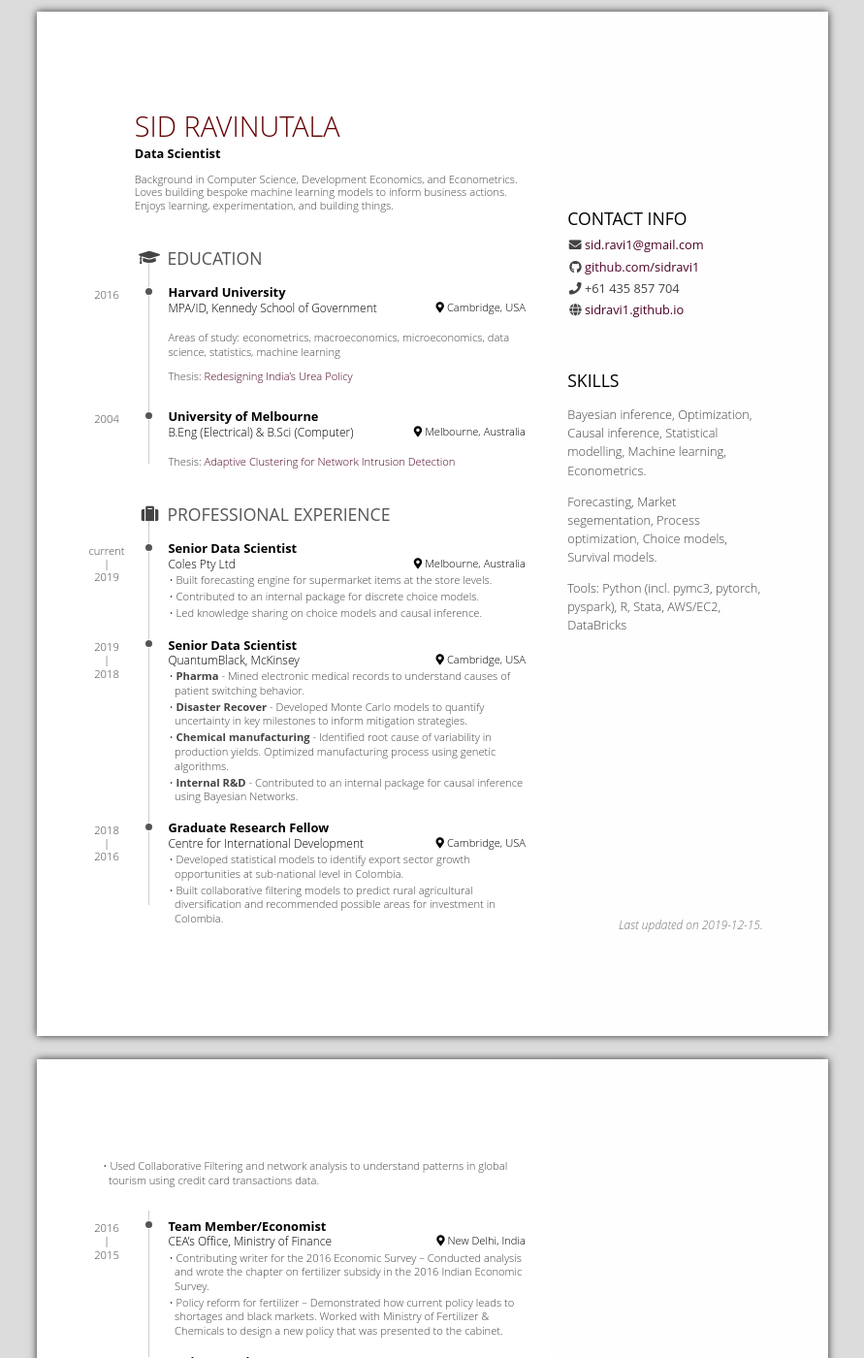
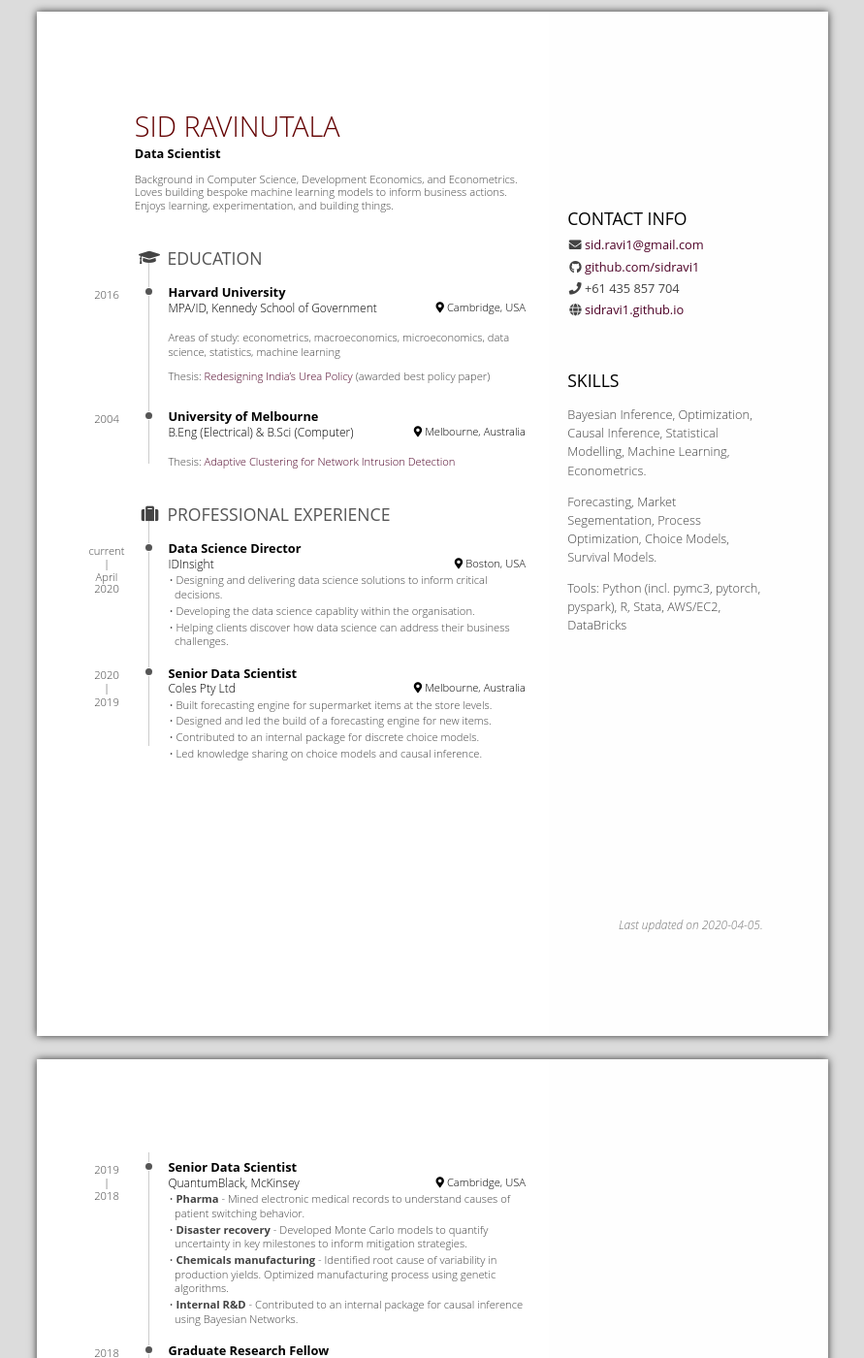
Before and after one commit to sidravi1/sidravi1.github.io, a Jekyll site: the page resume.html, which Jekyll copies as it is, in a window 1280 px wide and 1400 px high. Shown: the whole window at 97% size, without its empty margins (194-1085 px from the left). Built offline with Jekyll 4.4.1, drawn with Linux system fonts in a browser that asks for light colours; some of the changed text lies outside the part shown.

```diff
--- a/resume.html
+++ b/resume.html
@@ -7,16 +7,16 @@
     <meta name="viewport" content="width=device-width, initial-scale=1">
 
     <meta name="author" content="Sid Ravinutala" />
-    <meta name="date" content="2019-12-15" />
+    <meta name="date" content="2020-04-05" />
     <title>Sid Ravinutala’s resume</title>
 
 
         <link href="resume_sid_files/font-awesome-5.1.0/css/all.css" rel="stylesheet" />
-    <link href="resume_sid_files/font-awesome-5.1.0/css/v4-shims.css" rel="stylesheet" />
-    <link href="resume_sid_files/paged-0.6.3/css/resume.css" rel="stylesheet" />
-    <script src="resume_sid_files/paged-0.6.3/js/config.js"></script>
-    <script src="resume_sid_files/paged-0.6.3/js/paged.js"></script>
-    <script src="resume_sid_files/paged-0.6.3/js/hooks.js"></script>
+        <link href="resume_sid_files/font-awesome-5.1.0/css/v4-shims.css" rel="stylesheet" />
+        <link href="resume_sid_files/paged-0.6.3/css/resume.css" rel="stylesheet" />
+        <script src="resume_sid_files/paged-0.6.3/js/config.js"></script>
+        <script src="resume_sid_files/paged-0.6.3/js/paged.js"></script>
+        <script src="resume_sid_files/paged-0.6.3/js/hooks.js"></script>
 
 
   </head>
@@ -36,14 +36,14 @@
 <div id="skills" class="section level2">
 <h2>Skills</h2>
 <ul>
-<li><p>Bayesian inference, Optimization, Causal inference, Statistical modelling, Machine learning, Econometrics.</p></li>
-<li><p>Forecasting, Market segementation, Process optimization, Choice models, Survival models.</p></li>
-<li><p>Tools: Python (incl. pymc3, pytorch, pyspark), R, Stata, AWS/EC2, DataBricks</p></li>
+<li><p>Bayesian Inference, Optimization, Causal Inference, Statistical Modelling, Machine Learning, Econometrics.</p></li>
+<li><p>Forecasting, Market Segementation, Process Optimization, Choice Models, Survival Models.</p></li>
+<li><p>Tools: Python (incl. pymc3, pytorch, pyspark), R, Stata, AWS/EC2, DataBricks</p></li>
 </ul>
 </div>
 <div id="disclaimer" class="section level2">
 <h2>Disclaimer</h2>
-<p>Last updated on 2019-12-15.</p>
+<p>Last updated on 2020-04-05.</p>
 </div>
 </div>
 <div id="main" class="section level1">
@@ -56,14 +56,14 @@
 </div>
 </div>
 <div id="education" class="section level2" data-icon="graduation-cap" data-concise="true">
-<h2>Education</h2>
+<h2 data-icon="graduation-cap" data-concise="true">Education</h2>
 <div id="harvard-university" class="section level3">
 <h3>Harvard University</h3>
 <p>MPA/ID, Kennedy School of Government</p>
 <p>Cambridge, USA</p>
 <p>2016</p>
 <p>Areas of study: econometrics, macroeconomics, microeconomics, data science, statistics, machine learning</p>
-<p>Thesis: <a href="https://www.hks.harvard.edu/sites/default/files/degree%20programs/MPAID/files/Redesigning%20India&#39;s%20Urea%20Policy_SYPA_Sid%20Ravinutala_2016.pdf">Redesigning India’s Urea Policy</a></p>
+<p>Thesis: <a href="https://www.hks.harvard.edu/sites/default/files/degree%20programs/MPAID/files/Redesigning%20India&#39;s%20Urea%20Policy_SYPA_Sid%20Ravinutala_2016.pdf">Redesigning India’s Urea Policy</a> (awarded best policy paper)</p>
 </div>
 <div id="university-of-melbourne" class="section level3">
 <h3>University of Melbourne</h3>
@@ -74,14 +74,26 @@
 </div>
 </div>
 <div id="professional-experience" class="section level2" data-icon="suitcase">
-<h2>Professional Experience</h2>
+<h2 data-icon="suitcase">Professional Experience</h2>
+<div id="data-science-director" class="section level3">
+<h3>Data Science Director</h3>
+<p>IDInsight</p>
+<p>Boston, USA</p>
+<p>current - April 2020</p>
+<ul>
+<li>Designing and delivering data science solutions to inform critical decisions.</li>
+<li>Developing the data science capablity within the organisation.</li>
+<li>Helping clients discover how data science can address their business challenges.</li>
+</ul>
+</div>
 <div id="senior-data-scientist" class="section level3">
 <h3>Senior Data Scientist</h3>
 <p>Coles Pty Ltd</p>
 <p>Melbourne, Australia</p>
-<p>current - 2019</p>
+<p>2020 - 2019</p>
 <ul>
 <li>Built forecasting engine for supermarket items at the store levels.</li>
+<li>Designed and led the build of a forecasting engine for new items.</li>
 <li>Contributed to an internal package for discrete choice models.</li>
 <li>Led knowledge sharing on choice models and causal inference.</li>
 </ul>
@@ -93,8 +105,8 @@
 <p>2019 - 2018</p>
 <ul>
 <li><strong>Pharma</strong> - Mined electronic medical records to understand causes of patient switching behavior.</li>
-<li><strong>Disaster Recover</strong> - Developed Monte Carlo models to quantify uncertainty in key milestones to inform mitigation strategies.</li>
-<li><strong>Chemical manufacturing</strong> - Identified root cause of variability in production yields. Optimized manufacturing process using genetic algorithms.</li>
+<li><strong>Disaster recovery</strong> - Developed Monte Carlo models to quantify uncertainty in key milestones to inform mitigation strategies.</li>
+<li><strong>Chemicals manufacturing</strong> - Identified root cause of variability in production yields. Optimized manufacturing process using genetic algorithms.</li>
 <li><strong>Internal R&amp;D</strong> - Contributed to an internal package for causal inference using Bayesian Networks.</li>
 </ul>
 </div>
@@ -117,7 +129,7 @@
 <p>New Delhi, India</p>
 <p>2016 - 2015</p>
 <ul>
-<li>Contributing writer for the 2016 Economic Survey – Conducted analysis and wrote the chapter on fertilizer subsidy in the 2016 Indian Economic Survey.</li>
+<li>2016 Economic Survey – Conducted analysis and wrote the chapter on fertilizer subsidy in the 2016 Indian Economic Survey.</li>
 <li>Policy reform for fertilizer – Demonstrated how current policy leads to shortages and black markets. Worked with Ministry of Fertilizer &amp; Chemicals to design a new policy that was presented to the cabinet.</li>
 </ul>
 </div>
@@ -151,7 +163,7 @@
 </div>
 </div>
 <div id="publications-and-presentations" class="section level2" data-icon="file">
-<h2>Publications and Presentations</h2>
+<h2 data-icon="file">Publications and Presentations</h2>
 <div id="redesigning-indias-urea-policy-harvard-kennedy-school" class="section level3">
 <h3>Redesigning India’s Urea Policy, Harvard Kennedy School,</h3>
 <p>MPA/ID Final Capstone Paper</p>
@@ -159,20 +171,20 @@
 <p>2016</p>
 </div>
 <div id="economic-survey-of-india" class="section level3">
-<h3>Economic survey of India</h3>
-<p>Ministry of Finance,</p>
+<h3>Economic Survey of India</h3>
+<p>Ministry of Finance, Government of India</p>
 <p>N/A</p>
 <p>2016</p>
 </div>
 <div id="an-overview-of-the-antiretroviral-market" class="section level3">
-<h3>An overview of the antiretroviral market</h3>
+<h3>An overview of the Antiretroviral Market</h3>
 <p>Current Opinion in HIV/AIDS, November 2013 - Volume 8 - Issue 6</p>
 <p>N/A</p>
 <p>2013</p>
 </div>
 <div id="hiv-testing-market-analysis" class="section level3">
 <h3>HIV Testing – Market Analysis</h3>
-<p>African Society for Laboratory Medicine, Cape Town,</p>
+<p>African Society for Laboratory Medicine, Cape Town, SA</p>
 <p>N/A</p>
 <p>2012</p>
 </div>
```
Also changed, not shown: _posts/2019-11-20-logit-choice-estimating-on-a-subset-of-alternatives.md (+4 -0 lines), _posts/2020-01-23-jackknife-and-the-bootstrap.md (+4 -0 lines), _posts/2020-04-10-large-scale-hypothesis-testing.md (added, +211 -0 lines), assets/20200410_BH_FDR.png (added), assets/20200410_dummy_data.png (added), assets/20200410_fig15.2.png (added), assets/20200410_prostate_data.png (added), 1 other file.
